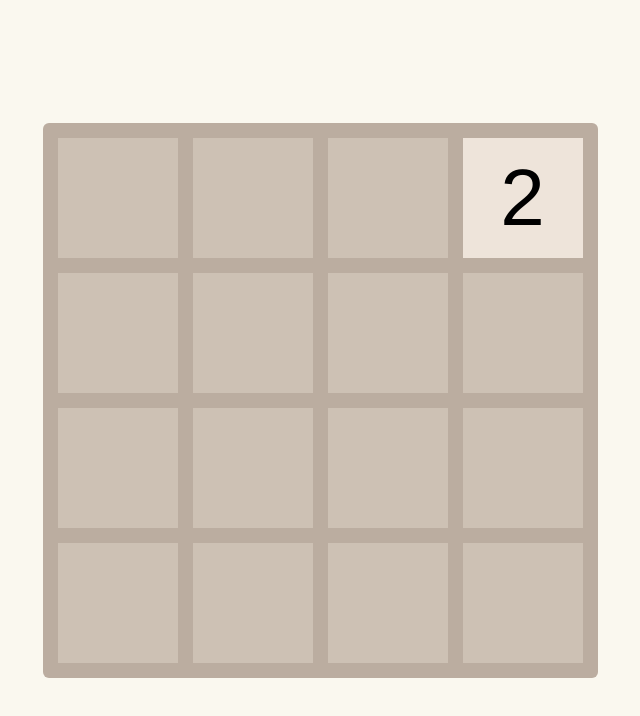
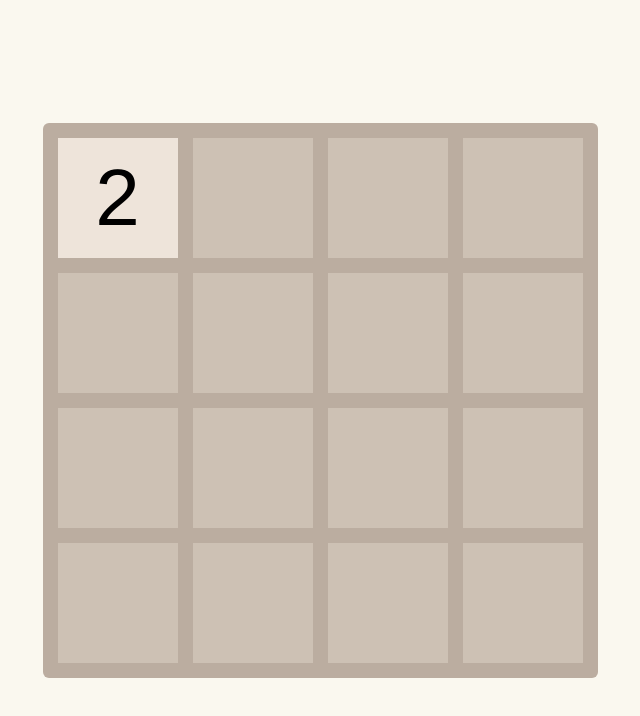
Before and after one commit to GuilhermeBohnstedt/2048-svelte, a Svelte app: page / in a window 1280 px wide. Shown: the top 716 px of the page, without its empty margins (320-960 px from the left). Built offline with nearby package versions, Linux system fonts and the light colour scheme.

Commit message:
✨ top & left animation

```diff
--- a/src/components/Tablet.svelte
+++ b/src/components/Tablet.svelte
@@ -10,11 +10,14 @@
 
   onMount(() => {
     gameState = genInitialState(dimension);
+    console.log(gameState);
   });
 
   const handleKeydown = (event: KeyboardEvent) => {
     if (gameState.actions[event.key]) {
       gameState.tablet = gameState.actions[event.key](gameState.tablet);
+    console.log(gameState);
+
     }
   };
 </script>
@@ -28,6 +31,7 @@
     grid-auto-flow: row;
   }
   .wrapper {
+    position: relative;
     padding: 15px;
     background-color: #bbada0;
     border-radius: 6px;
@@ -35,7 +39,11 @@
 
   .tiles {
     position: absolute;
+    height: calc(100% - 30px);
+    width: calc(100% - 30px);
+    padding: 15px;
   }
+
   .box {
     background-color: #cdc1b4;
   }
@@ -45,13 +53,13 @@
 
 {#if gameState}
   <div class="grid wrapper">
-    {#each Array(gameState.tablet.length ** 2) as box}
+    {#each [...Array(gameState.tablet.length ** 2).keys()] as box}
       <div class="box box-{box}" />
     {/each}
-  </div>
-  <div class="grid tiles">
-    {#each gameState.tablet.flatMap((row) => row) as tile}
-      <Tile {tile} />
-    {/each}
+    <div class="tiles">
+      {#each gameState.tablet.flatMap((row) => row) as tile}
+        <Tile {tile} />
+      {/each}
+    </div>
   </div>
 {/if}
--- a/src/components/Tile.svelte
+++ b/src/components/Tile.svelte
@@ -1,7 +1,27 @@
 <script lang="ts">
   export let tile: TileContent;
-  import { fade } from "svelte/transition";
   import type { TileContent } from "../models";
+  import { tweened } from "svelte/motion";
+  import { cubicOut } from "svelte/easing";
+  import { beforeUpdate } from "svelte";
+
+  const topTweened = tweened(tile.top / 3, {
+    duration: 400,
+    easing: cubicOut,
+  });
+
+  const leftTweened = tweened(tile.left / 3, {
+    duration: 400,
+    easing: cubicOut,
+  });
+
+  beforeUpdate(() => {
+		topTweened.set(tile.top / 3);
+	});
+
+  // Based on composite rule of three
+  $: top = $topTweened * 405 + 15;
+  $: left = $leftTweened * 405 + 15;
 </script>
 
 <style>
@@ -9,6 +29,9 @@
     color: #000;
     text-align: center;
     line-height: 120px;
+    position: absolute;
+    width: 120px;
+    height: 120px;
   }
   .tile-1 {
     background: #eee4da;
@@ -114,8 +137,8 @@
   }
 </style>
 
-<div class="tile">
-  {#if tile.value > 0}
-    <div class="tile tile-{tile.value} {tile.new}" in:fade>{2 ** tile.value}</div>
-  {/if}
-</div>
+{#if tile.value > 0}
+  <div id="{tile.id.toString()}" class="tile tile-{tile.value}" style="top: {top}px; left: {left}px;">
+    {2 ** tile.value}
+  </div>
+{/if}
--- a/src/game.ts
+++ b/src/game.ts
@@ -1,12 +1,35 @@
-import type { GameState, MovesType, Tablet, Row, TileContent } from "./models";
+import type { GameState, Tablet, Row, TileContent } from "./models";
 import { genNewTileValue, isEmptyTile, transpose, reverse } from "./utils";
 
-const genRow = (dimension: number): Row => Array<TileContent>(dimension).fill({ value: 0, merged: false, new: false, swipe: false });
-const genTablet = (dimension: number): Tablet => Array(dimension).fill(genRow(dimension))
+const genRow = (dimension: number, rowIndex: number): Row =>
+  [...Array<TileContent>(dimension).keys()].map((index) =>
+    ({ id: rowIndex * dimension + index, top: 0, left: 0, value: 0, merged: false, new: false, swipe: false })
+  );
+
+const genTablet = (dimension: number): Tablet =>
+  [...Array<Row>(dimension).keys()].map((rowIndex) => genRow(dimension, rowIndex))
 
 const hasEmptyTiles = (tablet: Tablet): boolean =>
   tablet.filter(row => row.filter(tile => isEmptyTile(tile)).length > 0).length > 0
 
+const populateTile = (arr: Tablet, row: number, tile: number): Tablet => {
+  return [
+    ...arr.slice(0, row),
+    [
+      ...arr[row].slice(0, tile),
+      { ...arr[row][tile], value: genNewTileValue(), new: true },
+      ...arr[row].slice(tile + 1, arr[row].length),
+
+    ],
+    ...arr.slice(row + 1, arr.length),
+  ]
+}
+
+const reposition = (tablet: Tablet): Tablet => {
+  return tablet.map((row, rowIndex) =>
+    row.map((tile, tileIndex) => ({ ...tile, top: rowIndex, left: tileIndex }))
+  )
+}
 
 export const genNewTiles = (tablet: Tablet): Tablet => {
   if (!hasEmptyTiles(tablet)) return tablet;
@@ -14,20 +37,9 @@ export const genNewTiles = (tablet: Tablet): Tablet => {
   const randomRow = Math.floor(Math.random() * tablet.length);
   const randomTile = Math.floor(Math.random() * tablet.length);
 
-  return isEmptyTile(tablet[randomRow][randomTile]) ? changeTile(tablet, randomRow, randomTile) : genNewTiles(tablet);
-}
-
-const changeTile = (arr: Tablet, row: number, tile: number): Tablet => {
-  return [
-    ...arr.slice(0, row),
-    [
-      ...arr[row].slice(0, tile),
-      { value: genNewTileValue(), merged: false, new: true, swipe: false },
-      ...arr[row].slice(tile + 1, arr[row].length),
-
-    ],
-    ...arr.slice(row + 1, arr.length),
-  ]
+  return isEmptyTile(tablet[randomRow][randomTile])
+    ? populateTile(tablet, randomRow, randomTile)
+    : genNewTiles(tablet);
 }
 
 const merge = (row: Row): Row => {
@@ -52,10 +64,10 @@ const merge = (row: Row): Row => {
 }
 
 const normalize = (tablet: Tablet): Tablet => {
-  return tablet.map(row => {
+  return tablet.map((row, rowIndex) => {
     const noZeroTiles = row.filter(tile => !isEmptyTile(tile));
     const merged = merge(noZeroTiles);
-    return [...merged, ...genRow(tablet.length - merged.length)]
+    return [...merged, ...genRow(tablet.length - merged.length, rowIndex)]
   }
   )
 }
--- a/src/models/index.ts
+++ b/src/models/index.ts
@@ -14,6 +14,9 @@ export enum Moves {
 export type MovesType = keyof typeof Moves;
 
 export type TileContent = {
+  id: number;
+  top: number;
+  left: number;
   value: number;
   merged: boolean;
   swipe: boolean;
```
